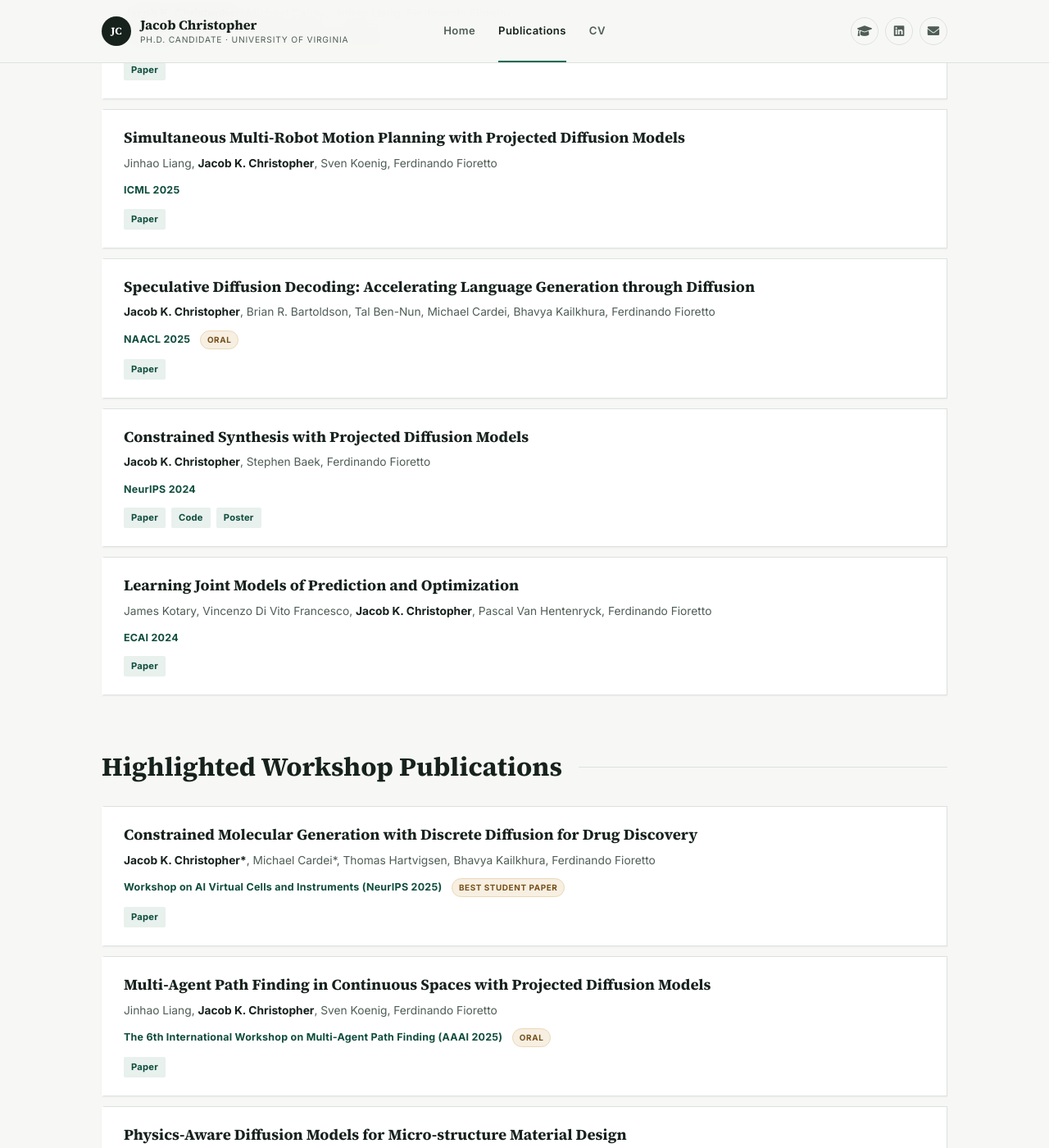
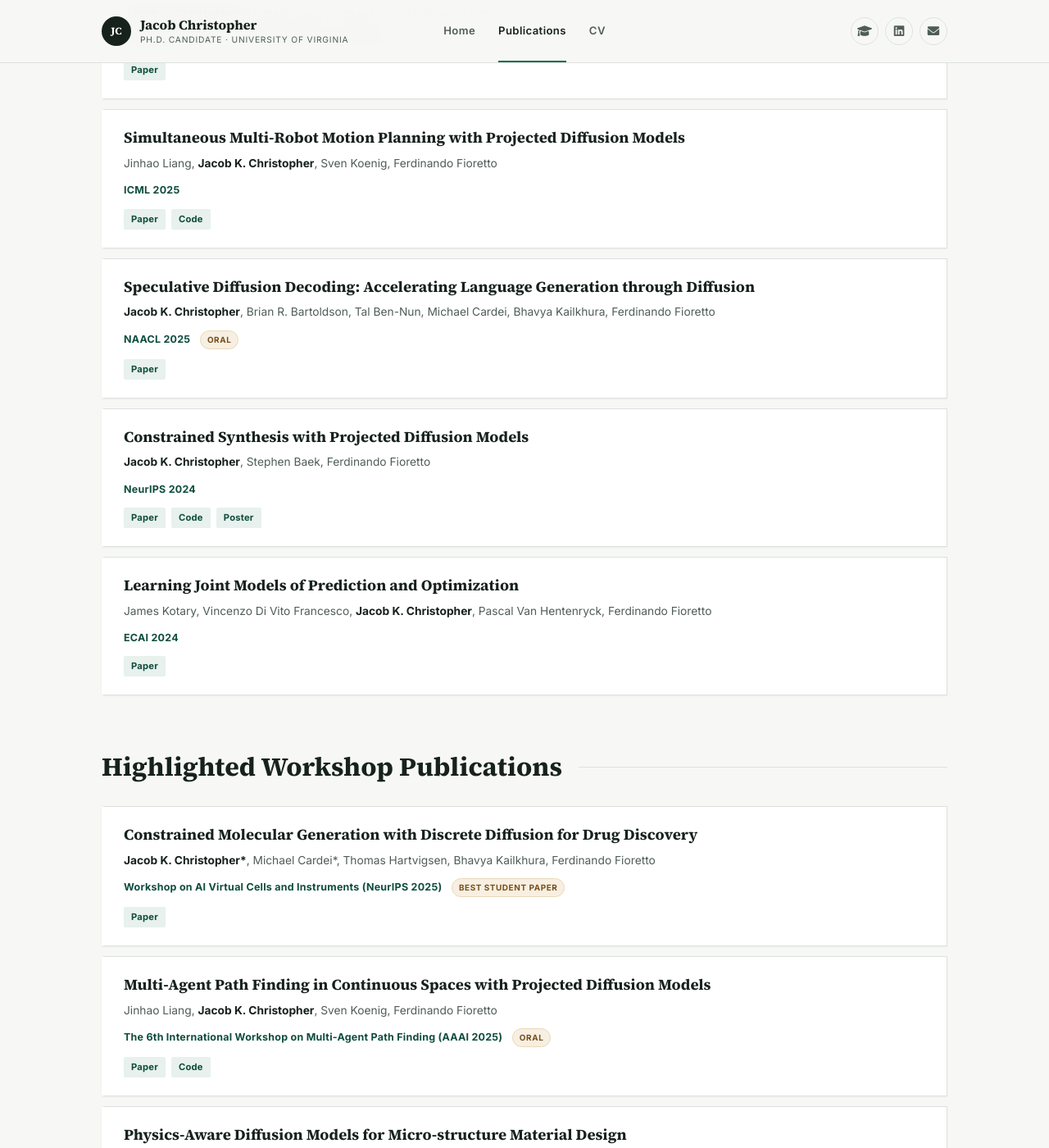
Before and after one commit to jacobchristopher/jacobchristopher.github.io, a Jekyll site: the page built from publications.md, in a window 1280 px wide and 1400 px high, scrolled down 1034 px. Shown: the whole window at 82% size. Built offline with Jekyll 4.4.1, drawn with Linux system fonts in a browser that asks for light colours.

Commit message:
resume refresh

```diff
--- a/publications.md
+++ b/publications.md
@@ -68,6 +68,8 @@ title: Publications
             <div class="publication-venue">ICML 2025</div>
             <div class="publication-links">
                 <a href="https://arxiv.org/abs/2502.03607" target="_blank">Paper</a>
+                <span class="separator">|</span>
+                <a href="https://github.com/RAISELab-atUVA/Diffusion-MRMP" target="_blank">Code</a>
             </div>
         </li>
 
@@ -125,6 +127,8 @@ title: Publications
             <div class="publication-award">ORAL</div>
             <div class="publication-links">
                 <a href="https://arxiv.org/abs/2412.17993" target="_blank">Paper</a>
+                <span class="separator">|</span>
+                <a href="https://github.com/RAISELab-atUVA/Diffusion-MRMP" target="_blank">Code</a>
             </div>
         </li>
 
```
